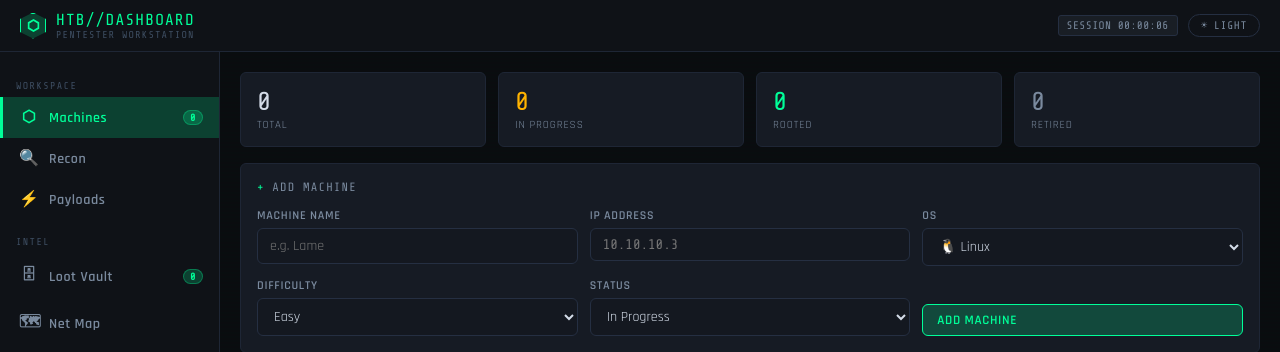
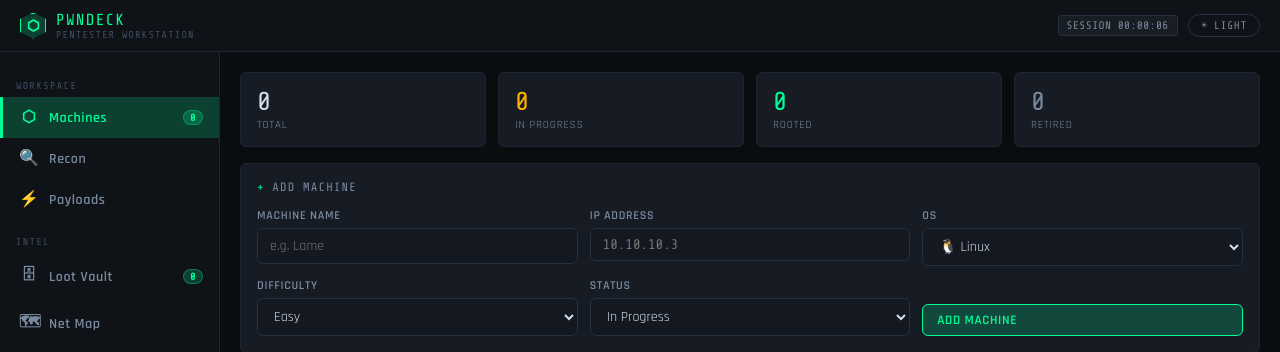
Before and after one commit to 47Com1c/pwndeck, a Flask app: page / in a window 1280 px wide. Shown: the top 352 px of the page. Run offline with Flask 3, Linux system fonts and the light colour scheme.

Commit message:
Update index.html

```diff
--- a/templates/index.html
+++ b/templates/index.html
@@ -3,21 +3,20 @@
 <head>
   <meta charset="UTF-8"/>
   <meta name="viewport" content="width=device-width, initial-scale=1.0"/>
-  <title>HTB Dashboard</title>
+  <title>pwndeck</title>
   <link rel="stylesheet" href="{{ url_for('static', filename='style.css') }}"/>
 </head>
 <body>
 
 <div class="shell">
 
-  <!-- ══════════════ TOP BAR ══════════════ -->
   <header class="topbar">
     <div class="logo">
       <div class="logo-hex">
         <svg viewBox="0 0 16 16"><path d="M8 0L15 4V12L8 16L1 12V4L8 0ZM8 2.5L3 5.5V10.5L8 13.5L13 10.5V5.5L8 2.5Z"/></svg>
       </div>
       <div>
-        <div class="logo-text">HTB//DASHBOARD</div>
+        <div class="logo-text">PWNDECK</div>
         <div class="logo-sub">PENTESTER WORKSTATION</div>
       </div>
     </div>
@@ -35,7 +34,6 @@
     </div>
   </header>
 
-  <!-- ══════════════ SIDEBAR ══════════════ -->
   <nav class="sidebar">
     <div class="sidebar-section">Workspace</div>
     <div class="nav-item active" data-page="machines">
@@ -62,10 +60,8 @@
     </div>
   </nav>
 
-  <!-- ══════════════ MAIN CONTENT ══════════════ -->
   <main class="content">
 
-    <!-- ═════ PAGE: MACHINES ═════ -->
       <section class="page active" id="page-machines">
       <div class="stats-row">
         <div class="stat-card"><div class="stat-val" id="stat-total">0</div><div class="stat-lbl">Total</div></div>
@@ -110,7 +106,6 @@
       <div class="empty" id="machine-empty" style="display:none">No machines added yet.</div>
     </section>
 
-    <!-- ═════ PAGE: RECON ═════ -->
       <section class="page" id="page-recon">
       <div class="card">
         <div class="card-header">
@@ -175,7 +170,6 @@
       </div>
     </section>
 
-    <!-- ═════ PAGE: PAYLOADS ═════ -->
       <section class="page" id="page-payloads">
       <div class="card" style="padding:12px 16px">
         <div class="payload-config">
@@ -221,7 +215,6 @@
       </div>
     </section>
 
-    <!-- ═════ PAGE: LOOT VAULT ═════ -->
       <section class="page" id="page-loot">
       <div class="card">
         <div class="card-header"><span class="card-title"><em>+</em> Add Loot</span></div>
@@ -259,7 +252,6 @@
       <div id="loot-list"></div>
     </section>
 
-    <!-- ═════ PAGE: NETWORK MAP ═════ -->
       <section class="page" id="page-netmap">
       <div class="g2">
         <div style="display:flex;flex-direction:column;gap:10px;grid-column:1/-1">
@@ -292,7 +284,6 @@
             <span style="margin-left:12px;color:var(--text3);font-family:var(--mono);font-size:10px">scroll=zoom · drag=pan · dbl-click=edit · right-click=menu · Del=delete</span>
           </div>
 
-          <!-- Node detail panel -->
           <div id="node-detail-panel" style="display:none;background:var(--card);border:1px solid var(--border);border-radius:var(--r);padding:16px;flex-direction:column;gap:12px">
             <div class="flex" style="justify-content:space-between">
               <div>
@@ -327,7 +318,6 @@
             </div>
           </div>
 
-          <!-- Network list -->
           <div class="card">
             <div class="card-header"><span class="card-title">Defined <em>Networks</em></span></div>
             <div id="network-list" style="display:flex;flex-direction:column;gap:6px"></div>
@@ -336,7 +326,6 @@
       </div>
     </section>
 
-    <!-- ═════ PAGE: WRITEUP ═════ -->
       <section class="page" id="page-writeup">
       <div class="card">
         <div class="card-header">
@@ -356,11 +345,8 @@
     </section>
 
   </main>
-</div><!-- /shell -->
+</div>
 
-<!-- ══════════════ MODALS ══════════════ -->
-
-<!-- Add Port -->
 <div class="modal-backdrop" id="port-modal">
   <div class="modal">
     <div class="modal-title">Add Open Port</div>
@@ -377,7 +363,6 @@
   </div>
 </div>
 
-<!-- Add Network -->
 <div class="modal-backdrop" id="network-modal">
   <div class="modal">
     <div class="modal-title">Add Network Subnet</div>
@@ -400,7 +385,6 @@
   </div>
 </div>
 
-<!-- Add Map Node -->
 <div class="modal-backdrop" id="mapnode-modal">
   <div class="modal">
     <div class="modal-title">Add Node to Map</div>
@@ -433,7 +417,6 @@
   </div>
 </div>
 
-<!-- Add Edge -->
 <div class="modal-backdrop" id="edge-modal">
   <div class="modal">
     <div class="modal-title">Add Connection</div>
@@ -455,7 +438,6 @@
   </div>
 </div>
 
-<!-- Right-click context menu for map nodes -->
 <div class="map-ctx-menu" id="map-ctx-menu">
   <div class="ctx-item" id="ctx-edit-node">✏ Edit Node</div>
   <div class="ctx-sep"></div>
@@ -466,7 +448,6 @@
   <div class="ctx-item danger" id="ctx-del-node">✕ Delete Node</div>
 </div>
 
-<!-- Toast -->
 <div class="toast" id="toast"></div>
 
 <script src="{{ url_for('static', filename='app.js') }}"></script>
```
Lines whose indentation alone changed are shown as unchanged.
